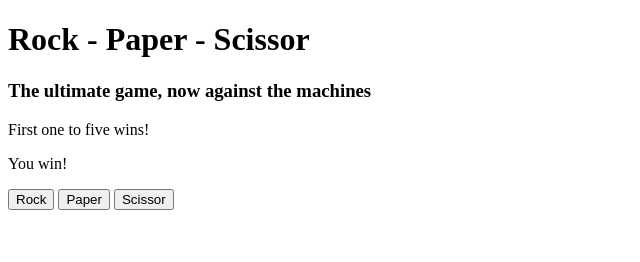
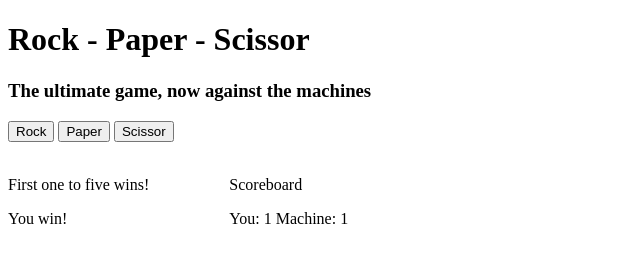
Before and after one commit to hoangtommy/roshambo, a plain HTML site: page index.html in a window 1280 px wide. Both pictures are taken after a click on the button "Rock". Shown: the whole page, without its empty margins (0-640 px from the left). Drawn offline with Linux system fonts and the light colour scheme.

Commit message:
add scoreboard, first to win 5 alerts winner

```diff
--- a/index.html
+++ b/index.html
@@ -6,9 +6,6 @@
 <body>
 	<h1>Rock - Paper - Scissor</h1>
 	<h3>The ultimate game, now against the machines</h3>
-	<div id="resultsdiv">
-		<p>First one to five wins!</p>
-	</div>
 	<div id="choices">
 		<button id="rock">Rock</button>
 		<button id="paper">Paper</button>
@@ -16,9 +13,14 @@
 	</div>
 	<br>
 
-	<div class="results">
+	<div id="display">
+		<div id="resultsdiv">
+			<p>First one to five wins!</p>
+		</div>
+		<div id="scoreboard">
+			<p>Scoreboard</p>
+		</div>
 	</div>
-
 	<script src="script.js"></script>
 </body>
 
--- a/script.js
+++ b/script.js
@@ -1,4 +1,3 @@
-
 const buttons = document.querySelectorAll('button');
 buttons.forEach((button) => {
 	button.addEventListener('click', playGame)//(e) => {
@@ -6,10 +5,6 @@ buttons.forEach((button) => {
 		// if (e.target.id == 'rock')
 	// });
 });
-
-let tieMessage = `Tie Time!`;
-let winMessage = `You win!`;
-let loseMessage = `You lose!`
 
 // Computer's hand:
 function computerHand() {
@@ -24,6 +19,12 @@ function computerHand() {
 	}
 }
 
+let tieMessage = `Tie Time!`;
+let winMessage = `You win!`;
+let loseMessage = `You lose!`;
+let playerScore = 0;
+let computerScore = 0;
+
 function displayMessage(message) {
 	let results = document.querySelector('#resultsdiv');
 	let resultsContent = document.createElement('p');
@@ -31,22 +32,45 @@ function displayMessage(message) {
 	results.appendChild(resultsContent);
 }
 
+	let scoreboard = document.querySelector('#scoreboard');
+	let score = document.createElement('p');
+	scoreboard.appendChild(score);
+function displayScore(result) {
+	switch (result) {
+		case winMessage:
+			playerScore += 1;
+		case loseMessage:
+			computerScore += 1;
+	}
+	score.textContent = `You: ${playerScore} Machine: ${computerScore}`;
+
+	if (playerScore === 5) {
+		alert(`You won ${playerScore} to ${computerScore}`);
+	} else if (computerScore === 5) {
+		alert(`The Machine won ${computerScore} to ${playerScore}`);
+	}
+}
+
 // Simulates one game between user and computer
 function playGame(e) {
+
 	let playerSelection = e.target.id;
 	let computerSelection = computerHand();
 
 	if (playerSelection == computerSelection) {
 		displayMessage(tieMessage);
+		displayScore(tieMessage);
 		return;
 	}
 
 	if (playerSelection == "rock") {
 		if (computerSelection == "scissor") {
 			displayMessage(winMessage);
+			displayScore(winMessage);
 			return;
 		} else {
 			displayMessage(loseMessage);
+			displayScore(loseMessage);
 			return;
 		}
 	}
--- a/stylesheet.css
+++ b/stylesheet.css
@@ -0,0 +1,7 @@
+#display {
+	display: flex;
+}
+
+#scoreboard {
+	margin-left: 5em;
+}
```
